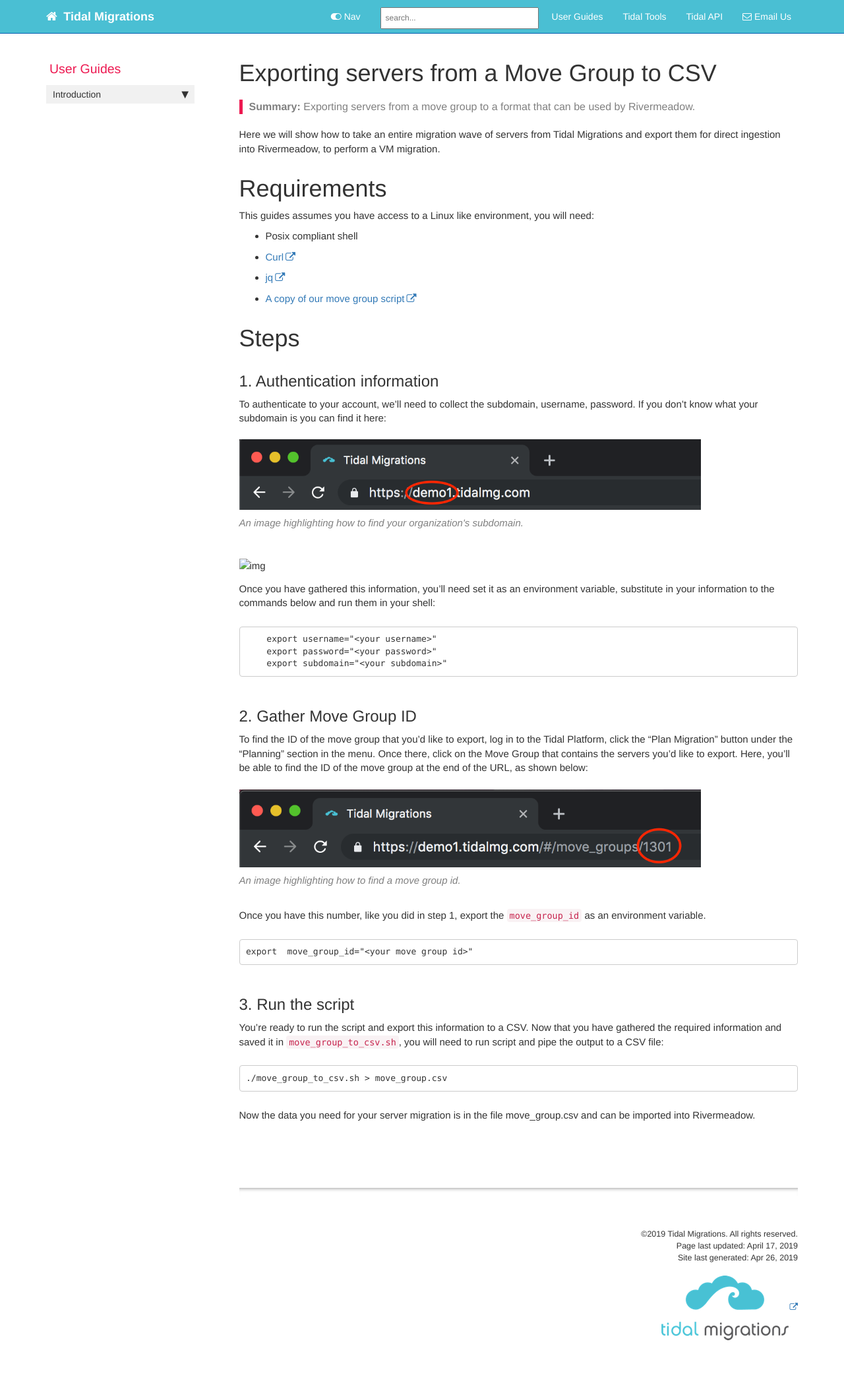
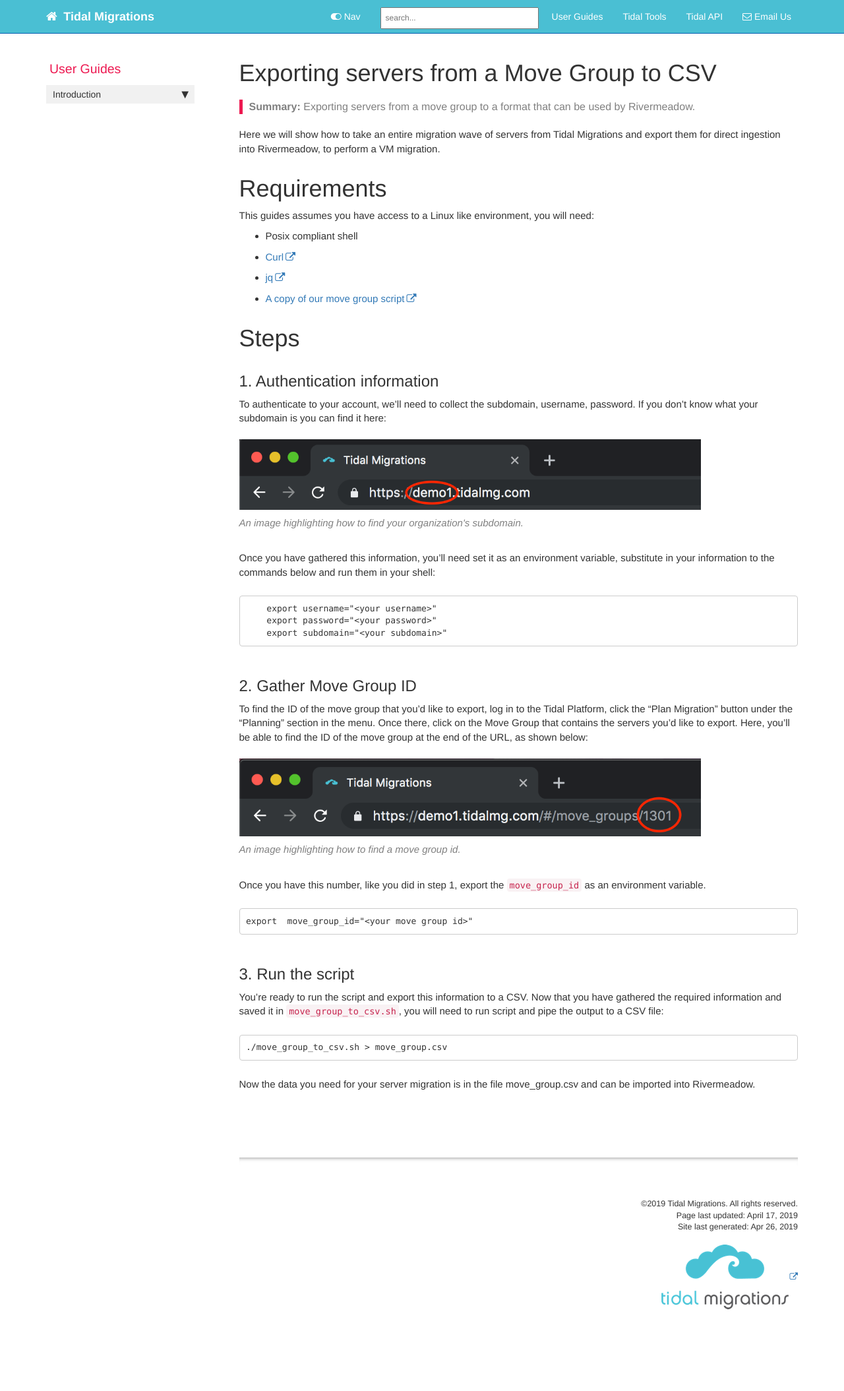
Before and after one commit to tidalmigrations/tidalmigrations.github.io, a Jekyll site: the page built from pages/user guides/exporting_move_groups_to_csv.md, in a window 1280 px wide. Shown: the whole page at 66% size. Built offline with Jekyll 4.4.1, drawn with Linux system fonts in a browser that asks for light colours; nearby versions of some CDN libraries; comment, search, counter and statistics services are not loaded; after the commit the page ends 2062 px from its top, so only the background shows below that.

Commit message:
Remove markdown link and use jekyll syntax

```diff
--- a/pages/user guides/exporting_move_groups_to_csv.md
+++ b/pages/user guides/exporting_move_groups_to_csv.md
@@ -29,7 +29,6 @@ This guides assumes you have access to a Linux like environment, you will need:
 To authenticate to your account, we'll need to collect the subdomain, username, password. If you don't know what your subdomain is you can find it here:
 
 {% include image.html file="subdomain.png" caption="An image highlighting how to find your organization's subdomain." %}
-![img](./subdomain.png)
 
 Once you have gathered this information, you'll need set it as an environment variable, substitute in your information to the commands below and run them in your shell:
 
```
